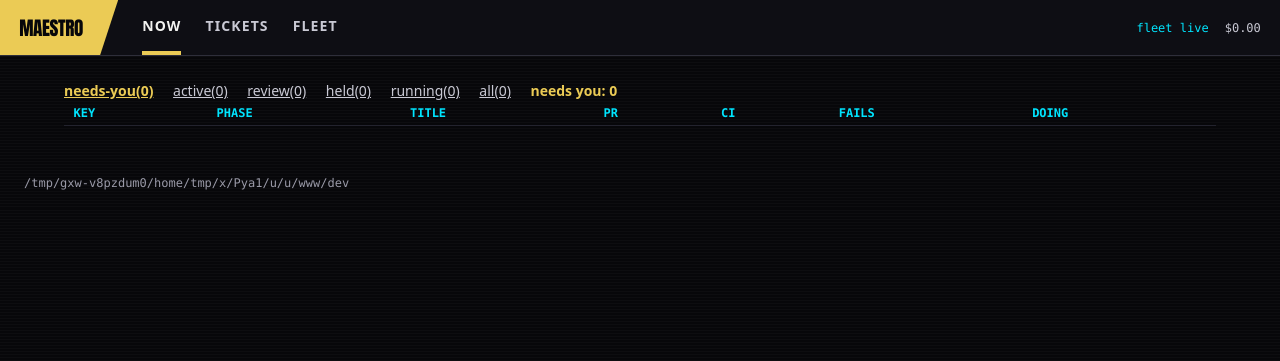
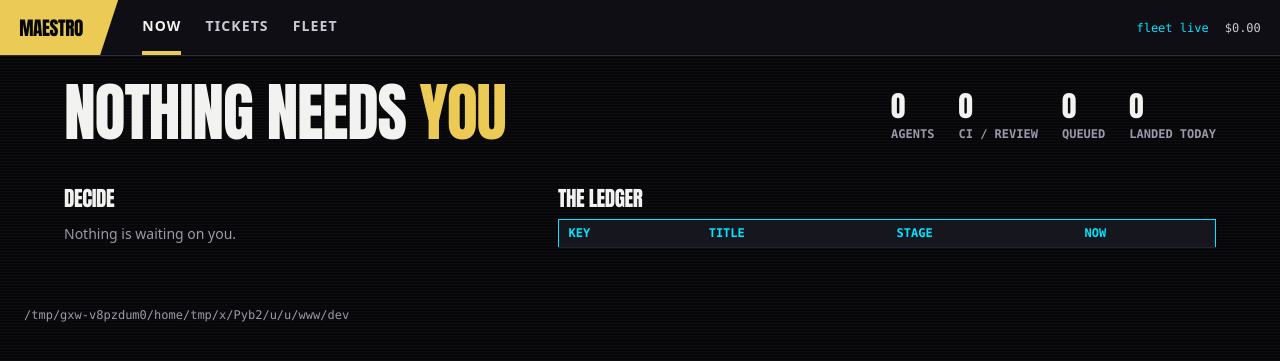
Before and after one commit to cortop/maestro, a FastAPI app: page / in a window 1280 px wide. Shown: the top 361 px of the page. Run offline with FastAPI, Linux system fonts and the light colour scheme; lists and menus that the app fills with data are empty; parts of the project's set-up code (start-up, migrations or seed data) failed here and were passed over; some web fonts are replaced.

Commit message:
T-239: Web Now page at / and board table at /tickets (#390)
Co-authored-by: Claude Sonnet 5.5 <noreply@anthropic.com>

```diff
--- a/maestro/web/app.py
+++ b/maestro/web/app.py
@@ -16,7 +16,7 @@ from .. import config as config_mod
 from .. import store
 from ..config import Config
 from ..view import events as ev_view
-from . import routes_board, routes_fleet, routes_ticket
+from . import routes_board, routes_fleet, routes_now, routes_ticket
 from .shell import Shell
 from .stream import Hub
 
@@ -52,6 +52,7 @@ def create_app(home: Path | str, *, poll_interval: float = 1.0,
     shell = Shell(home, _cfg, Jinja2Templates(directory=str(_HERE / "templates")))
     shell.templates.env.filters["dur"] = ev_view.fmt_duration
     routes_board.register(app, shell)
+    routes_now.register(app, shell)
     routes_ticket.register(app, shell)
     routes_fleet.register(app, shell)
 
--- a/maestro/web/static/maestro.css
+++ b/maestro/web/static/maestro.css
@@ -122,6 +122,24 @@ nav#filters a.active { color: var(--gold); font-weight: 700; }
   *, *::before, *::after { animation: none !important; transition: none !important; scroll-behavior: auto !important; }
 }
 
+/* now page */
+.now-head { display: flex; flex-wrap: wrap; align-items: center; justify-content: space-between; gap: 1rem; margin-bottom: 1.5rem; }
+.now-title { font-size: clamp(2rem, 6vw, 4rem); line-height: 1; margin: 0; animation: none; }
+.now-title .you { color: var(--gold); }
+.counters { display: flex; flex-wrap: wrap; gap: 1.5rem; list-style: none; margin: 0; padding: 0; font: 600 12px var(--font-mono); color: var(--dim); text-transform: uppercase; }
+.counters b { display: block; font: 900 1.8rem var(--font-display); color: var(--text); }
+.now-cols { display: grid; grid-template-columns: minmax(0, 5fr) minmax(0, 7fr); gap: 1.5rem; align-items: start; }
+.now-decide .card { margin-bottom: 1rem; }
+.card-title .waiting { float: right; color: var(--dim); }
+.card-question { white-space: pre-wrap; }
+.card-actions:empty { display: none; }
+.ledger-scroll { overflow: auto; }
+.ledger tbody + tbody td { border-top: 1px solid var(--line-2); }
+@media (max-width: 700px) {
+  .now-cols { grid-template-columns: minmax(0, 1fr); }
+  .ledger-scroll { max-height: 60vh; }
+}
+
 /* fleet page */
 .fleet-headline h1 { font-size: 4rem; margin: .5rem 0 .2rem; }
 .fleet-headline.state-healthy h1 { color: var(--cyan); }
--- /dev/null
+++ b/maestro/web/templates/_now_decide.html
@@ -0,0 +1,17 @@
+{% for c in view.needs_you %}
+<article class="card{% if c.reason is defined %} degraded{% endif %}" data-key="{{ c.key }}" data-group="needs-you">
+  <div class="card-inner">
+    <div class="card-title"><a href="/t/{{ c.key }}">{{ c.key }}</a> · {% if c.reason is defined %}degraded{% else %}question{% if c.total and c.total > 1 %} {{ c.position }}/{{ c.total }}{% endif %}{% endif %}
+      <span class="waiting">waiting {{ c.waiting_s|dur }}</span></div>
+    <div class="card-body">
+      <p class="card-ticket">{{ c.title }}</p>
+      <p class="card-question">{% if c.reason is defined %}{{ c.reason }}{% else %}{{ c.body }}{% endif %}</p>
+      {% if c.recommendation %}<p class="card-rec"><span class="dim">Recommended:</span> {{ c.recommendation }}</p>{% endif %}
+      {% if c.dependents %}<p class="card-blocks dim">blocks {% for d in c.dependents %}<a href="/t/{{ d }}">{{ d }}</a>{% if not loop.last %}, {% endif %}{% endfor %}</p>{% endif %}
+      <div class="card-actions" data-slot="actions"><!-- T-243: action buttons --></div>
+    </div>
+  </div>
+</article>
+{% else %}
+<p class="dim empty">Nothing is waiting on you.</p>
+{% endfor %}
--- /dev/null
+++ b/maestro/web/templates/_now_headline.html
@@ -0,0 +1,6 @@
+<h1 class="now-title" data-needs="{{ needs_count }}">
+{% if needs_count == 0 %}Nothing needs <span class="you">you</span>{% elif needs_count == 1 %}1 ticket needs <span class="you">you</span>{% else %}{{ needs_count }} tickets need <span class="you">you</span>{% endif %}
+</h1>
+<ul class="counters">
+  {% for label, n in counters %}<li><b>{{ n }}</b> {{ label }}</li>{% endfor %}
+</ul>
--- /dev/null
+++ b/maestro/web/templates/_now_ledger.html
@@ -0,0 +1,25 @@
+<table class="ledger">
+  <thead><tr><th>Key</th><th>Title</th><th>Stage</th><th>Now</th></tr></thead>
+  {% for group, rows in (("agent", agents), ("dispatcher", dispatcher)) %}
+  <tbody data-group="in-flight-{{ group }}">
+    {% for r in rows %}
+    <tr data-key="{{ r.key }}">
+      <td class="key"><a href="/t/{{ r.key }}">{{ r.key }}</a></td>
+      <td>{{ r.title }}</td>
+      <td><span class="chip chip-{{ group }}">{{ r.phase }}</span></td>
+      <td>{{ r.doing }}{% if r.tool_line %}<div class="dim mono">{{ r.tool_line }}</div>{% endif %}</td>
+    </tr>
+    {% endfor %}
+  </tbody>
+  {% endfor %}
+  <tbody data-group="queued">
+    {% for r in view.queued %}
+    <tr data-key="{{ r.key }}">
+      <td class="key"><a href="/t/{{ r.key }}">{{ r.key }}</a></td>
+      <td>{{ r.title }}</td>
+      <td><span class="chip">{{ r.phase }}</span></td>
+      <td class="dim">{{ r.reason }}</td>
+    </tr>
+    {% endfor %}
+  </tbody>
+</table>
--- a/maestro/web/templates/board.html
+++ b/maestro/web/templates/board.html
@@ -1,9 +1,9 @@
 {% extends "base.html" %}
 {% block title %}maestro board{% endblock %}
 {% block body %}
-<nav id="filters" hx-get="/?filter={{ view.filter }}" hx-trigger="sse:board" hx-select="#filters" hx-target="#filters" hx-swap="outerHTML">
+<nav id="filters" hx-get="/tickets?filter={{ view.filter }}" hx-trigger="sse:board" hx-select="#filters" hx-target="#filters" hx-swap="outerHTML">
   {% for f in filters %}
-  <a href="/?filter={{ f }}"{% if f == view.filter %} class="active"{% endif %}>{{ f }}({{ view.counts[f] }})</a>
+  <a href="/tickets?filter={{ f }}"{% if f == view.filter %} class="active"{% endif %}>{{ f }}({{ view.counts[f] }})</a>
   {% endfor %}
   <span id="needs-you-count" class="needs-you">needs you: {{ view.needs_you }}</span>
 </nav>
--- /dev/null
+++ b/maestro/web/templates/now.html
@@ -0,0 +1,21 @@
+{% extends "base.html" %}
+{% block title %}maestro now{% endblock %}
+{% block body %}
+<section id="now-headline" class="now-head" hx-get="/now/headline" hx-trigger="sse:board" hx-swap="innerHTML">
+  {% include "_now_headline.html" %}
+</section>
+<div class="now-cols">
+  <section class="now-decide" aria-label="Decide">
+    <h2>Decide</h2>
+    <div id="now-decide" hx-get="/now/decide" hx-trigger="sse:board" hx-swap="innerHTML">
+      {% include "_now_decide.html" %}
+    </div>
+  </section>
+  <section class="now-ledger" aria-label="The ledger">
+    <h2>The ledger</h2>
+    <div id="now-ledger" class="ledger-scroll" hx-get="/now/ledger" hx-trigger="sse:board" hx-swap="innerHTML">
+      {% include "_now_ledger.html" %}
+    </div>
+  </section>
+</div>
+{% endblock %}
```
Also changed, not shown: maestro/web/routes_board.py (+4 -4 lines), maestro/web/routes_now.py (added, +46 -0 lines), tests/test_web_board.py (+2 -2 lines), tests/test_web_now.py (added, +65 -0 lines).
